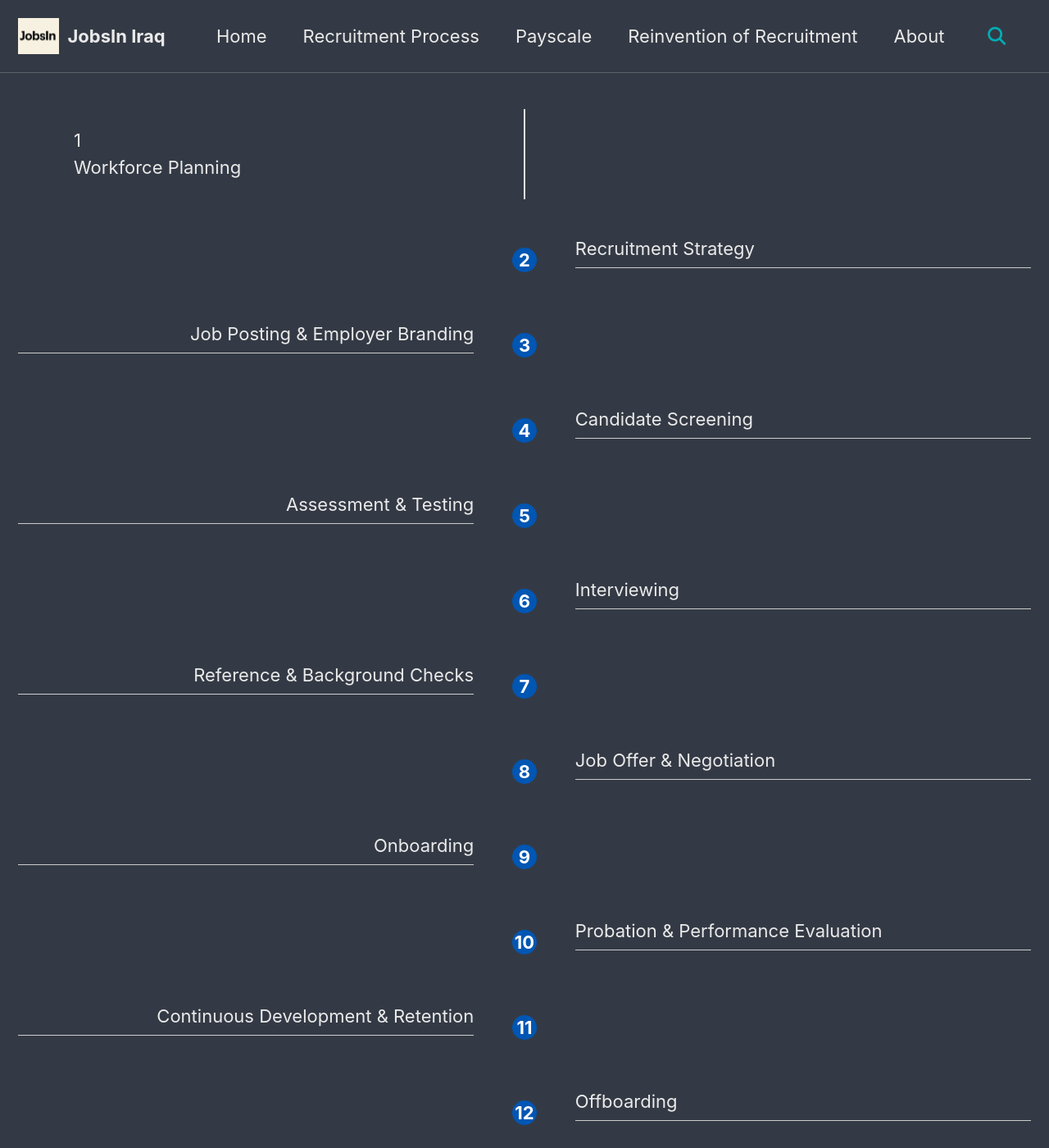
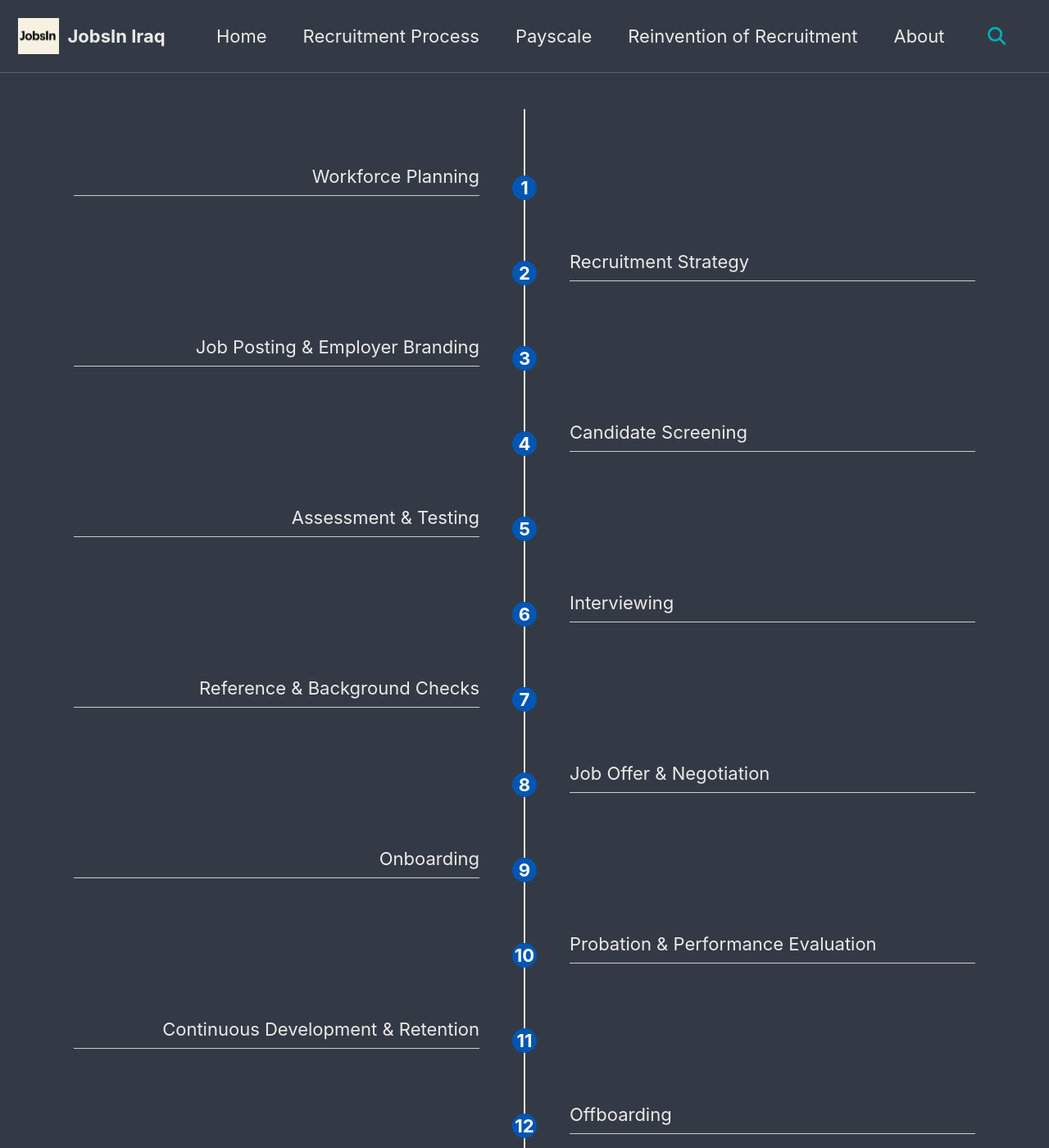
Before and after one commit to JobsInIraq/jobsiniraq.github.io, a Jekyll site: the page built from _pages/process.md, in a window 1280 px wide and 1400 px high. Shown: the whole window at 82% size. Built offline with Jekyll 4.4.1, drawn with Linux system fonts in a browser that asks for light colours; cached includes are drawn as plain includes.

Commit message:
Update process.md

```diff
--- a/_pages/process.md
+++ b/_pages/process.md
@@ -10,9 +10,12 @@ classes: wide
 <link rel="stylesheet" href="{{ '/assets/css/process.css' | relative_url }}">
 
 <div class="timeline">
-  <div class="circle">1</div>
-  <div class="content">Workforce Planning</div>
-</div>
+
+  <div class="process left">
+    <div class="content">Workforce Planning</div>
+    <div class="circle">1</div>
+  </div>
+
 
   <div class="process right">
     <div class="circle">2</div>
```
